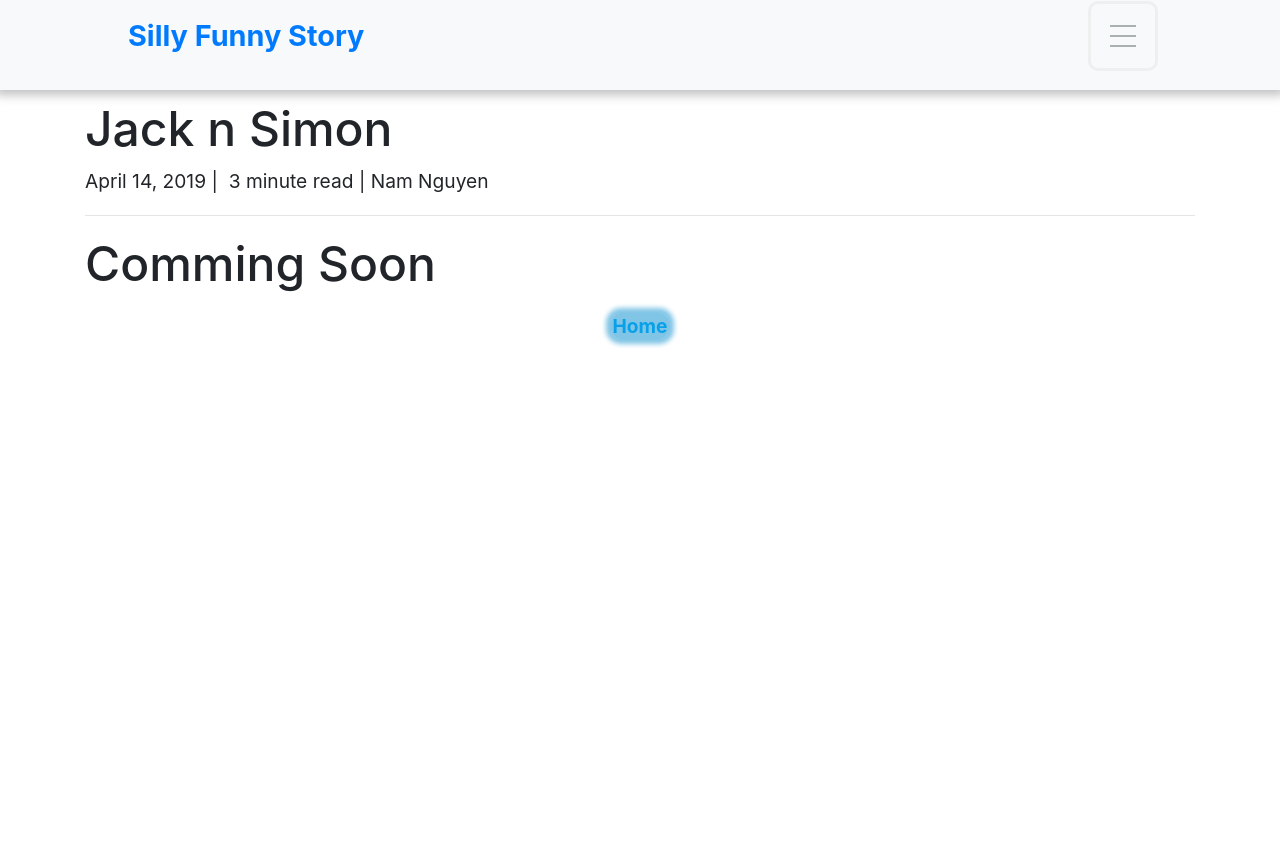
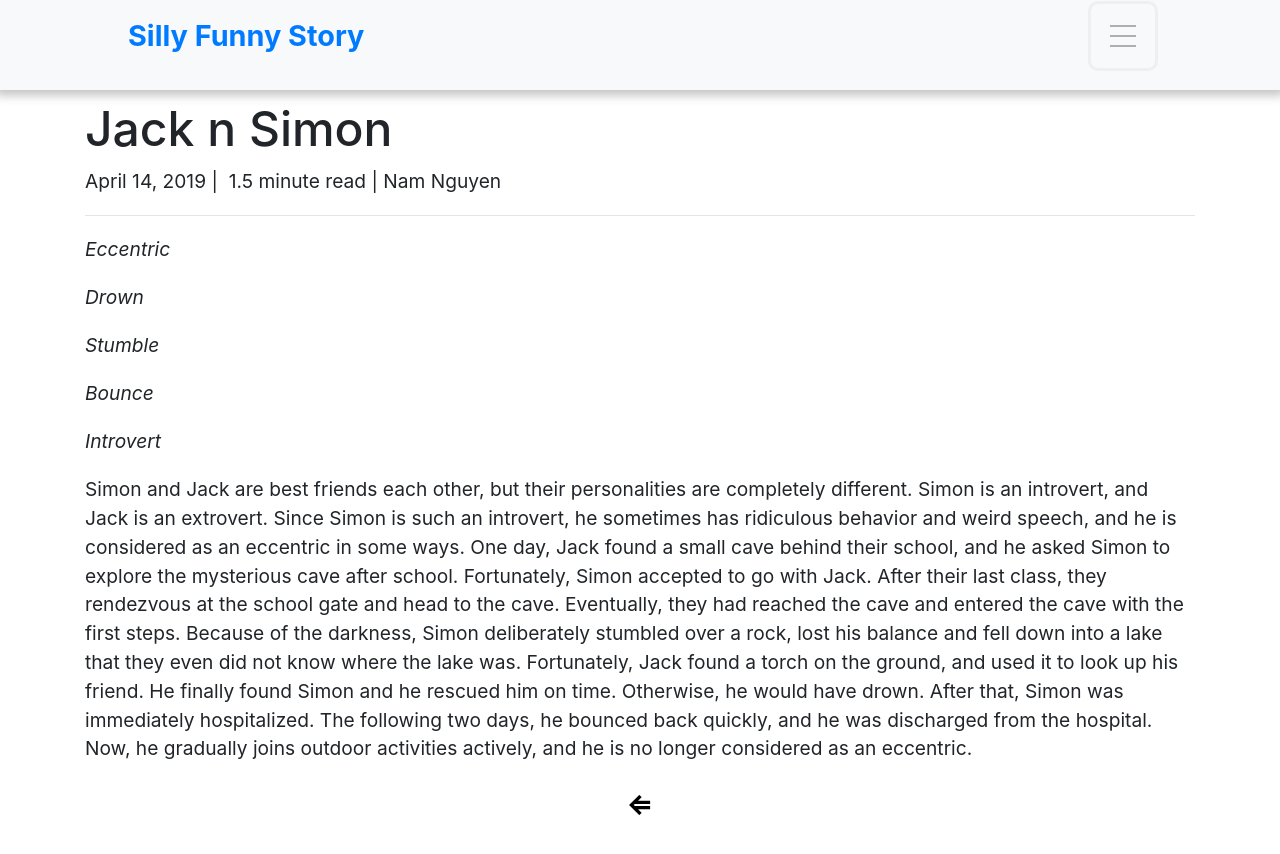
Before and after one commit to nnfunny/small-blog, a Jekyll site: the page built from _posts/2019-04-14-Jack-n-Simon.md, in a window 1280 px wide. Shown: the top 854 px of the page. Built offline with Jekyll 4.4.1, drawn with Linux system fonts in a browser that asks for light colours.

```diff
--- a/_layouts/post.html
+++ b/_layouts/post.html
@@ -14,20 +14,12 @@
 </article>
 
 <div class="back">
-        <a class="home" href="{{site.baseurl}}/"><b>Home</b></a>
+        <a class="home" href="{{site.baseurl}}/"><b> &#8656 </b></a>
 
         <style>
-
             .home {
-                border: 1px solid #80c5e6;
-                background-color: #80c5e6;
-                box-shadow: 0 0 5px 5px #80c5e6;
-                color: #08a0e9;
-                border-radius: 10px;
-            }
-
-            .home:hover {
-                box-shadow: 0px 0px 10px 10px #69e3e7;
+                color: black;
+                font-size: 1.5rem;
             }
         </style>
 </div>
--- a/_posts/2019-04-14-Jack-n-Simon.md
+++ b/_posts/2019-04-14-Jack-n-Simon.md
@@ -1,7 +1,18 @@
 ---
 title: "Jack n Simon"
-read: 3
+read: 1.5
 permalink: "2"
 ---
 
-# Comming Soon
+*Eccentric*
+
+*Drown*
+
+*Stumble*
+
+*Bounce*
+
+*Introvert*
+
+
+Simon and Jack are best friends each other, but their personalities are completely different. Simon is an introvert, and Jack is an extrovert. Since Simon is such an introvert, he sometimes has ridiculous behavior and weird speech, and he is considered as an eccentric in some ways. One day, Jack found a small cave behind their school, and he asked Simon to explore the mysterious cave after school. Fortunately, Simon accepted to go with Jack. After their last class, they rendezvous at the school gate and head to the cave. Eventually, they had reached the cave and entered the cave with the first steps. Because of the darkness, Simon deliberately stumbled over a rock, lost his balance and fell down into a lake that they even did not know where the lake was. Fortunately, Jack found a torch on the ground, and used it to look up his friend. He finally found Simon and he rescued him on time. Otherwise, he would have drown. After that, Simon was immediately hospitalized. The following two days, he bounced back quickly, and he was discharged from the hospital. Now, he gradually joins outdoor activities actively, and he is no longer considered as an eccentric.
```
Also changed, not shown: _layouts/page.html (+3 -11 lines).
